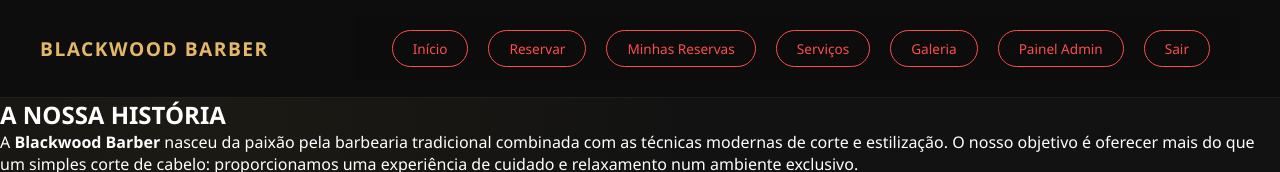
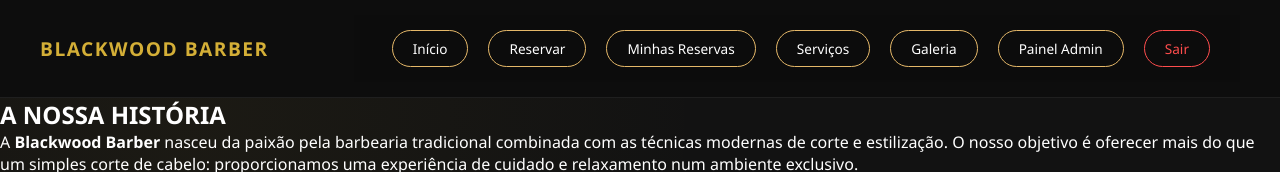
Before and after one commit to henriqueteixeiracastilho-hub/blackwood-barber, a website: page public/sobre.html in a window 1280 px wide. Shown: the top 172 px of the page. Drawn offline with Linux system fonts and the light colour scheme.

Commit message:
Aplica menu capsula amarelo animado em todo o site

```diff
--- a/public/sobre.html
+++ b/public/sobre.html
@@ -9,25 +9,17 @@
 <body>
 
   <!-- Cabeçalho -->
-<header>
-  <div class="logo">BLACKWOOD BARBER</div>
+<header class="main-header">
+  <a href="index.html" class="logo">BLACKWOOD BARBER</a>
 
-  <!-- Botão dos 3 pontos verticais -->
-  <button id="menu-toggle" class="menu-btn" aria-label="Abrir Menu">
-    &#8942;
-  </button>
-
-  <!-- Menu suspenso -->
-  <nav id="nav-menu">
-    <ul>
-      <li><a href="index.html" class="nav-btn">Início</a></li>
-      <li><a href="reserva.html" class="nav-btn">Reservar</a></li>
-      <li><a href="minhas-reservas.html" class="nav-btn">Minhas Reservas</a></li>
-      <li><a href="servicos.html" class="nav-btn">Serviços</a></li>
-      <li><a href="galeria.html" class="nav-btn">Galeria</a></li>
-      <li><a href="admin.html" class="nav-btn">Painel Admin</a></li>
-      <li><a href="login.html" class="nav-btn btn-sair">Sair</a></li>
-    </ul>
+  <nav class="nav-links">
+    <a href="index.html" class="nav-btn">Início</a>
+    <a href="reserva.html" class="nav-btn">Reservar</a>
+    <a href="minhas-reservas.html" class="nav-btn">Minhas Reservas</a>
+    <a href="servicos.html" class="nav-btn">Serviços</a>
+    <a href="galeria.html" class="nav-btn">Galeria</a>
+    <a href="admin.html" class="nav-btn">Painel Admin</a>
+    <a href="login.html" class="nav-btn">Sair</a>
   </nav>
 </header>
 
--- a/public/style.css
+++ b/public/style.css
@@ -1959,3 +1959,56 @@ header a:last-child:hover, nav a:last-child:hover {
     transform: translateY(-1px) !important;
   }
 }
+/* --- MENU DE NAVEGAÇÃO CÁPSULA AMARELO COM ANIMAÇÃO (DESKTOP) --- */
+@media screen and (min-width: 769px) {
+  header.main-header, header {
+    display: flex !important;
+    justify-content: space-between !important;
+    align-items: center !important;
+    padding: 15px 40px !important;
+    background-color: #0d0d0d !important;
+    border-bottom: 1px solid #1f1f1f !important;
+  }
+
+  header .logo {
+    color: #e5b869 !important;
+    font-size: 1.2rem !important;
+    font-weight: 700 !important;
+    text-decoration: none !important;
+    letter-spacing: 1.5px !important;
+  }
+
+  header nav, .nav-links {
+    display: flex !important;
+    align-items: center !important;
+    gap: 12px !important;
+  }
+
+  /* Todos os botões (incluindo o Sair) em formato cápsula amarela */
+  header nav a, .nav-btn {
+    display: inline-block !important;
+    padding: 8px 20px !important;
+    color: #ffffff !important;
+    text-decoration: none !important;
+    font-size: 0.85rem !important;
+    font-weight: 500 !important;
+    border: 1px solid #e5b869 !important; /* Borda amarela/dourada */
+    border-radius: 50px !important;       /* Formato cápsula */
+    background: transparent !important;
+    /* Animação suave para o movimento */
+    transition: transform 0.25s ease, background-color 0.25s ease, box-shadow 0.25s ease, color 0.25s ease !important;
+  }
+
+  /* EFEITO DOS BOTÕES A MEXER (Subida + Brilho) */
+  header nav a:hover, .nav-btn:hover {
+    background-color: #e5b869 !important;
+    color: #000000 !important;
+    transform: translateY(-3px) !important; /* Subida do botão */
+    box-shadow: 0 4px 14px rgba(229, 184, 105, 0.45) !important; /* Brilho dourado */
+  }
+
+  /* Clique */
+  header nav a:active, .nav-btn:active {
+    transform: translateY(-1px) !important;
+  }
+}
```
Also changed, not shown: public/galeria.html (+10 -18 lines), public/minhas-reservas.html (+11 -10 lines), public/reserva.html (+11 -10 lines), public/servicos.html (+11 -10 lines).
